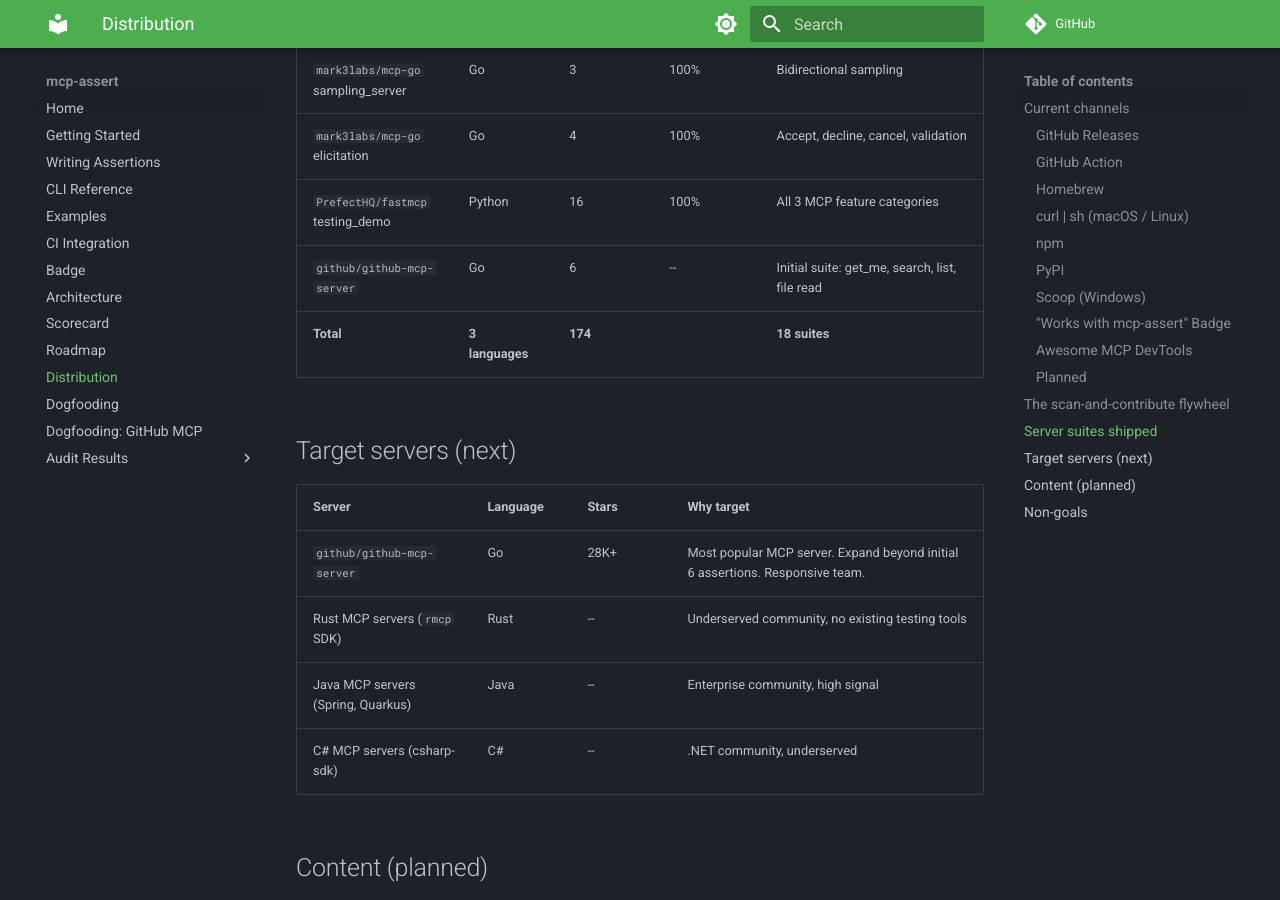
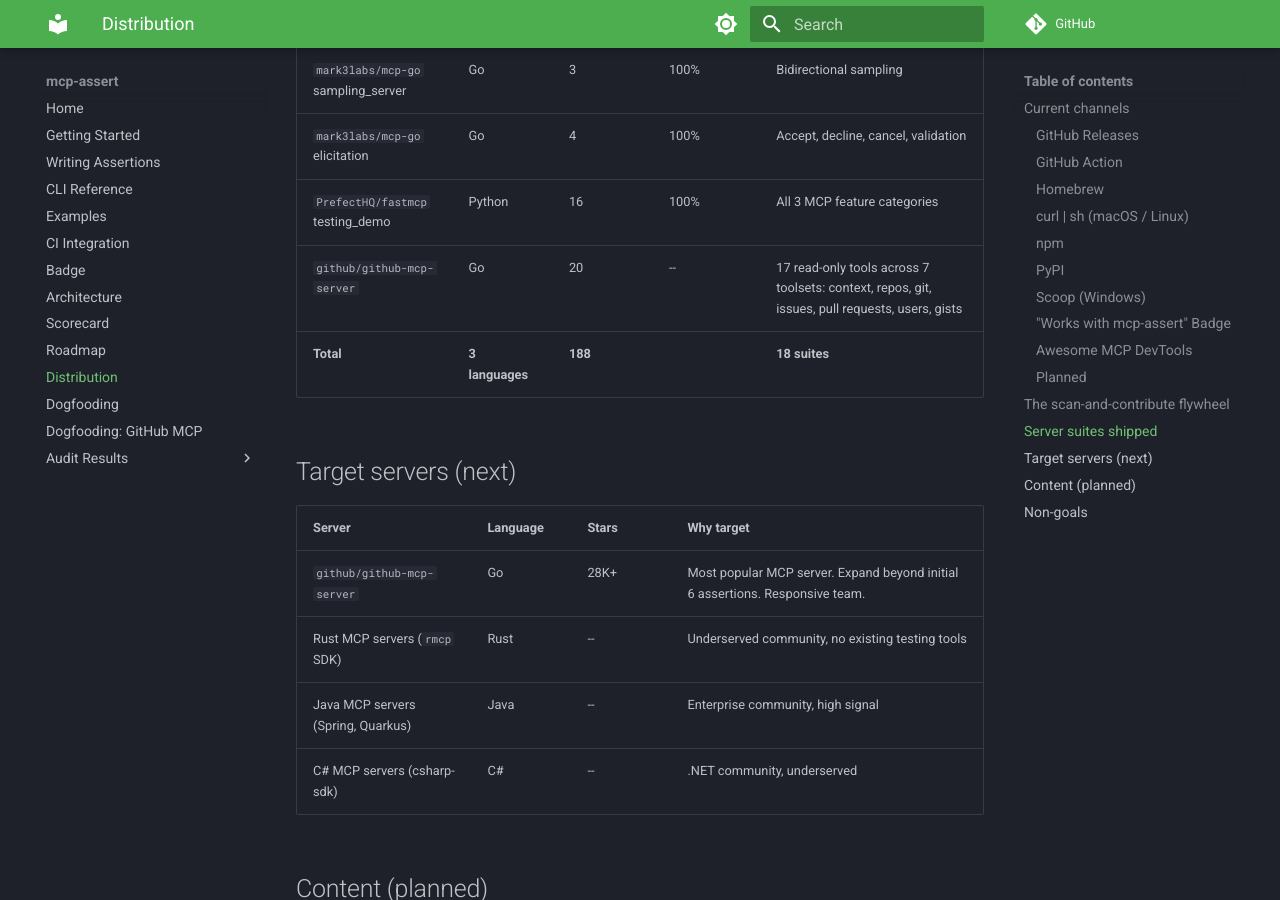
Before and after one commit to blackwell-systems/mcp-assert, an MkDocs documentation site: the page built from docs/distribution.md, in a window 1280 px wide and 900 px high, scrolled down 3411 px. Built offline with MkDocs 1.6.1 and Material for MkDocs 9.7.7, drawn with Linux system fonts in a browser that asks for light colours; comment, search, counter and statistics services are not loaded.

Commit message:
feat: expand github-mcp-server suite from 6 to 20 assertions
14 new read-only assertions covering 11 additional tools across 6 new
toolsets: repos (list_commits, list_tags, list_releases, get_latest_release,
get_release_by_tag), git (get_repository_tree, get_repository_tree filtered),
issues (search_issues), pull_requests (list_pull_requests,
search_pull_requests), users (search_users), gists (list_gists).
Plus edge cases: get_file_contents on directory, search_repositories by stars.

Total assertions across all suites: 188 (up from 174).

```diff
--- a/docs/distribution.md
+++ b/docs/distribution.md
@@ -91,8 +91,8 @@
 | `mark3labs/mcp-go` sampling_server | Go | 3 | 100% | Bidirectional sampling |
 | `mark3labs/mcp-go` elicitation | Go | 4 | 100% | Accept, decline, cancel, validation |
 | `PrefectHQ/fastmcp` testing_demo | Python | 16 | 100% | All 3 MCP feature categories |
-| `github/github-mcp-server` | Go | 6 | -- | Initial suite: get_me, search, list, file read |
-| **Total** | **3 languages** | **174** | | **18 suites** |
+| `github/github-mcp-server` | Go | 20 | -- | 17 read-only tools across 7 toolsets: context, repos, git, issues, pull requests, users, gists |
+| **Total** | **3 languages** | **188** | | **18 suites** |
 
 ## Target servers (next)
 
```
Also changed, not shown: FEATURES.md (+2 -2 lines), README.md (+1 -1 lines), docs/examples.md (+3 -3 lines), examples/github-mcp/README.md (+13 -1 lines), 14 other files.
